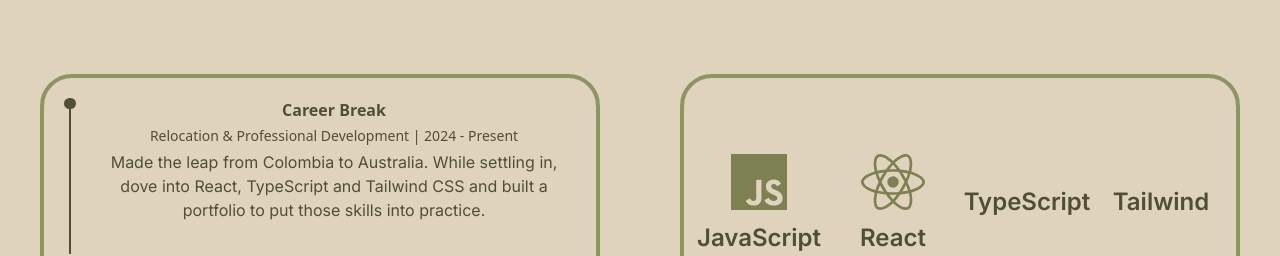
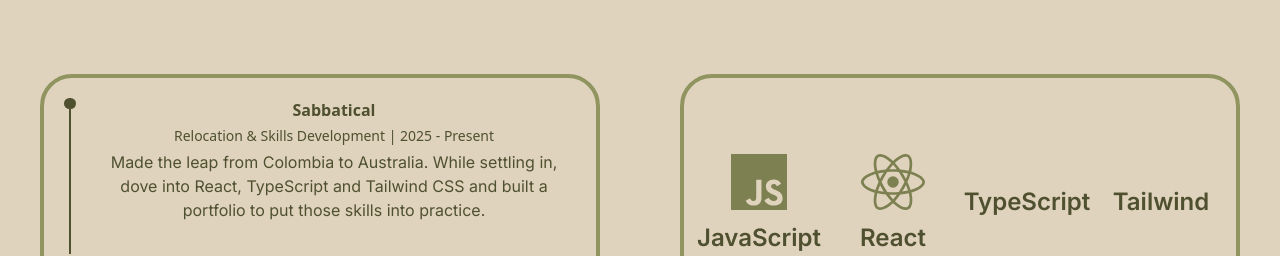
Before and after one commit to nataliatorres/nataliatorres.github.io, a React (Vite) app: page / in a window 1280 px wide. Shown: the part 1464-1720 px from the top of the page. Built offline with nearby package versions, Linux system fonts and the light colour scheme.

Commit message:
Update the experience const

```diff
--- a/src/data/experience.ts
+++ b/src/data/experience.ts
@@ -7,9 +7,9 @@ export type ExperienceItem = {
 
 export const experienceItems: ExperienceItem[] = [
     {
-        title: "Career Break",
-        company: "Relocation & Professional Development",
-        period: "2024 - Present",
+        title: "Sabbatical",
+        company: "Relocation & Skills Development",
+        period: "2025 - Present",
         description: "Made the leap from Colombia to Australia. While settling in, dove into React, TypeScript and Tailwind CSS and built a portfolio to put those skills into practice."
     },
     {
```
